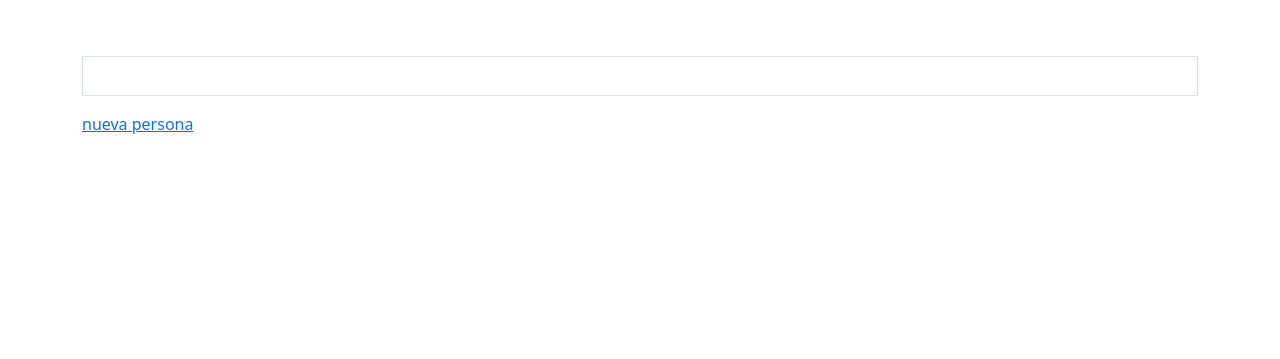
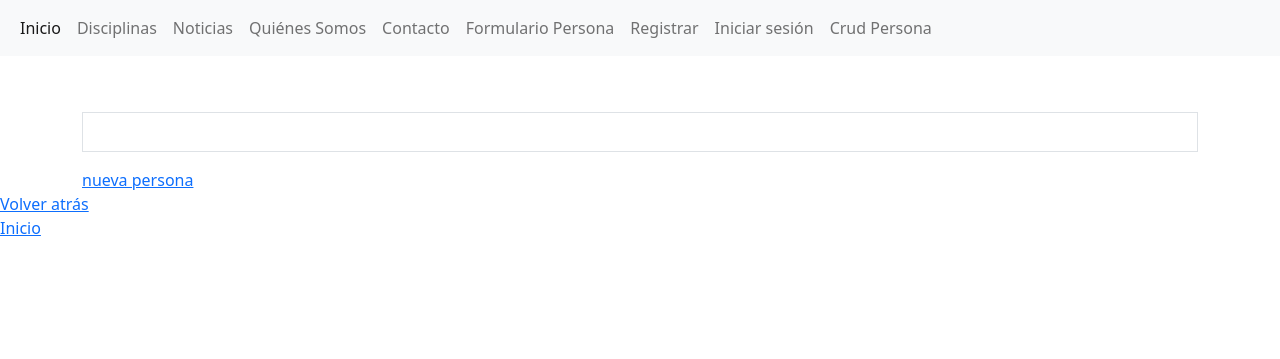
Before and after one commit to Pip3x/BicicletasProyecto, a Django app: page /test in a window 1280 px wide. Shown: the top 359 px of the page. Run offline with Django 3.2, Linux system fonts and the light colour scheme; data that the repository does not hold is empty.

Commit message:
Se modifico contenido

```diff
--- a/core/models.py
+++ b/core/models.py
@@ -5,10 +5,10 @@ from django.db import models
 
 
 class Formulario_Persona(models.Model):
-    rut = models.CharField(max_length=9,primary_key=True, verbose_name='Rut sin punto ni guion')
+    rut = models.CharField(max_length=9,primary_key=True, verbose_name='Rut sin punto ni guión')
     nombre = models.CharField(max_length=50, verbose_name='nombre')
-    Apellido_paterno = models.CharField(max_length=40, verbose_name='apellido paterno')
-    Apellido_materno = models.CharField(max_length=40, verbose_name='apellido materno')
+    Apellido_paterno = models.CharField(max_length=40, verbose_name='Apellido Paterno')
+    Apellido_materno = models.CharField(max_length=40, verbose_name='Apellido Materno')
     edad = models.IntegerField(verbose_name='Edad ')
     sexo = models.CharField(max_length=50, verbose_name='Sexo')
 
--- a/core/templates/core/test.html
+++ b/core/templates/core/test.html
@@ -1,4 +1,3 @@
-
 {% load static %}
 <html>
 
@@ -6,7 +5,7 @@
     <meta charset='utf-8'>
     <meta http-equiv='X-UA-Compatible' content='IE=edge'>
     <meta name='viewport' content='width=device-width, initial-scale=1'>
-    <title> Crud</title>
+    <title> Inicio</title>
 
     <link href="https://cdn.jsdelivr.net/npm/bootstrap@5.0.0-beta3/dist/css/bootstrap.min.css" rel="stylesheet" integrity="sha384-eOJMYsd53ii+scO/bJGFsiCZc+5NDVN2yr8+0RDqr0Ql0h+rP48ckxlpbzKgwra6" crossorigin="anonymous">
 
@@ -14,18 +13,56 @@
     <link rel='stylesheet' type='text/css' media='screen' href="{% static 'core/css/mystyle.css '%}">
 </head>
 
+<header>
 
+    <nav class="navbar navbar-expand-lg navbar-light bg-light">
+      <div class="container-fluid">
+
+        <button class="navbar-toggler" type="button" data-bs-toggle="collapse" data-bs-target="#navbarNavDropdown" aria-controls="navbarNavDropdown" aria-expanded="false" aria-label="Toggle navigation">
+          <span class="navbar-toggler-icon"></span>
+        </button>
+        <div class="collapse navbar-collapse" id="navbarNavDropdown">
+          <ul class="navbar-nav">
+            <li class="nav-item">
+              <a class="nav-link active" aria-current="page" href="{% url 'index' %}">Inicio</a>
+            </li>
+            <li class="nav-item">
+              <a class="nav-link" href="{% url 'disciplina' %}">Disciplinas</a>
+            </li>
+            <li class="nav-item">
+              <a class="nav-link" href="{% url 'Noticias' %}">Noticias</a>
+              <li class="nav">
+                <a class=" nav-link" href= "{% url 'QuienesSomos' %}">Quiénes Somos </a>
+              <li class="nav-item">
+                <li class="nav-item">
+                  <a class="nav-link" href="{% url 'contacto' %}">Contacto</a>
+                </li>
+                <li class="nav-item">
+                  <a class="nav-link" href="{% url 'FormularioPersona' %}">Formulario Persona</a>
+                </li>
+            <a class=" nav-link" href= "{% url 'Registrarse' %}">Registrar </a>
+            <li class="nav-item">
+
+              <div style="float: right;">
+              <a class=" nav-link" href= "{% url 'Iniciarsesion' %}">Iniciar sesión </a>
+              </div>
+              <li class="nav-item">
+                <a class="nav-link" href="{% url 'test' %}">Crud Persona</a>
+              </li>
+
+      </header>
+<body>
 
 <div class="container text-white">
-    <h1>Informacion de la persona desde la bd</h1>
+    <h1>Información Blogueros</h1>
     <table border="1" class="table text-white">
         <tr>
-            <td>rut</td>
-            <td>nombre</td>
-            <td>apellido_paterno</td>
-            <td>apellido_materno</td>
-            <td>edad</td>
-            <td>sexo</td>
+            <td>Rut</td>
+            <td>Nombre</td>
+            <td>Apellido Paterno</td>
+            <td>Apellido Materno</td>
+            <td>Edad</td>
+            <td>Sexo</td>
             <td>Modificar</td>
             <td>Eliminar</td>
         </tr>
@@ -46,6 +83,32 @@
     </table>
     <a href="{% url 'FormularioPersona'%}">nueva persona</a>
 
+    </div>
+
+      <div class="text-white">
+        <a href="{% url 'FormularioPersona' %}">Volver atrás  </a>
+      <div class="text-white">
+        <a href="{% url 'index' %}"> Inicio  </a>
+   </div>
+
+
+<footer id="footer">
+              <div class="container">
+                <div class="row">
+                    <div class="col-md-4">
+                        <p class="contacto"> CONTACTO</p>
+                        <p class="titulo-contacto">+56999704774</p>
+                        <p class="correo-contacto">riderchile@gmail.com</p>
+                    </div>
+                    <div class="col-md-4">
+                        <p class="Ubicacion">UBICACION </p>
+                        <p><span class="titulo-localizacion"> Avenida Antonio Varas 2410, Providencia</span></p>
+                    </div>
+          </footer>
+
+
+
+ </body>
 
 
 </div>
--- a/core/views.py
+++ b/core/views.py
@@ -65,7 +65,7 @@ def FormularioPersona(request):
         formulario = PersonaForm(request.POST)
         if formulario.is_valid:
             formulario.save()
-            data["mensaje"]="Exito"
+            data["mensaje"]="Éxito"
 
         else:
             data["form"]=formulario
@@ -83,7 +83,7 @@ def form_mod_pers(request, id):
         formulario = PersonaForm(data=request.POST,instance=Persona)
         if formulario.is_valid:
             formulario.save()
-            data ["mensaje"]="Modificacion correcta"
+            data ["mensaje"]="Modificación correcta"
 
 
 
@@ -115,7 +115,7 @@ def Registrarse(request):
         formulario = RegistrarseForm(request.POST)
         if formulario.is_valid:
             formulario.save()
-            data["mensaje"]="Exito"
+            data["mensaje"]="Éxito  "
 
         else:
             data["form"]=formulario
```
Also changed, not shown: core/templates/core/form_mod_pers.html (+1 -6 lines).
